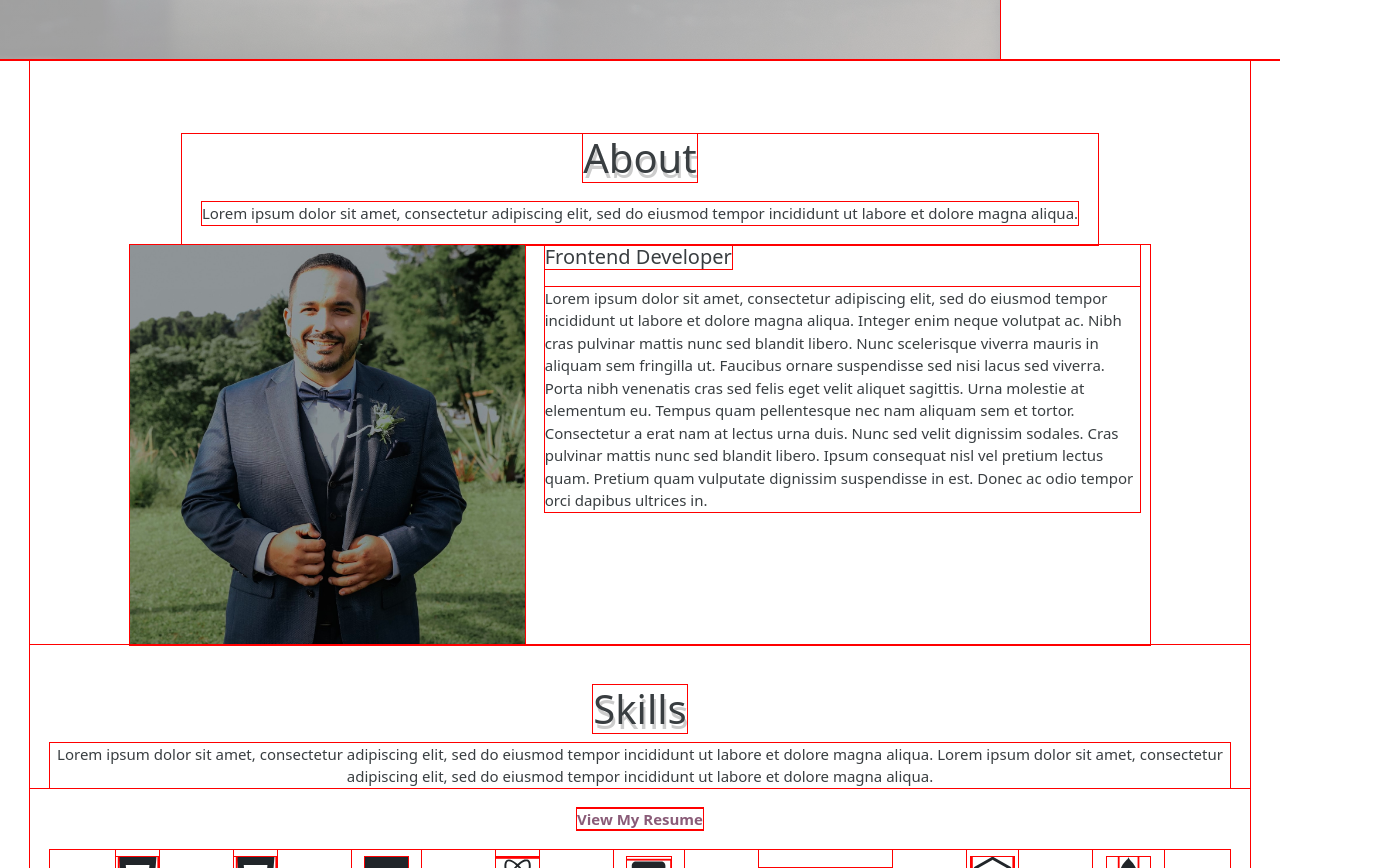
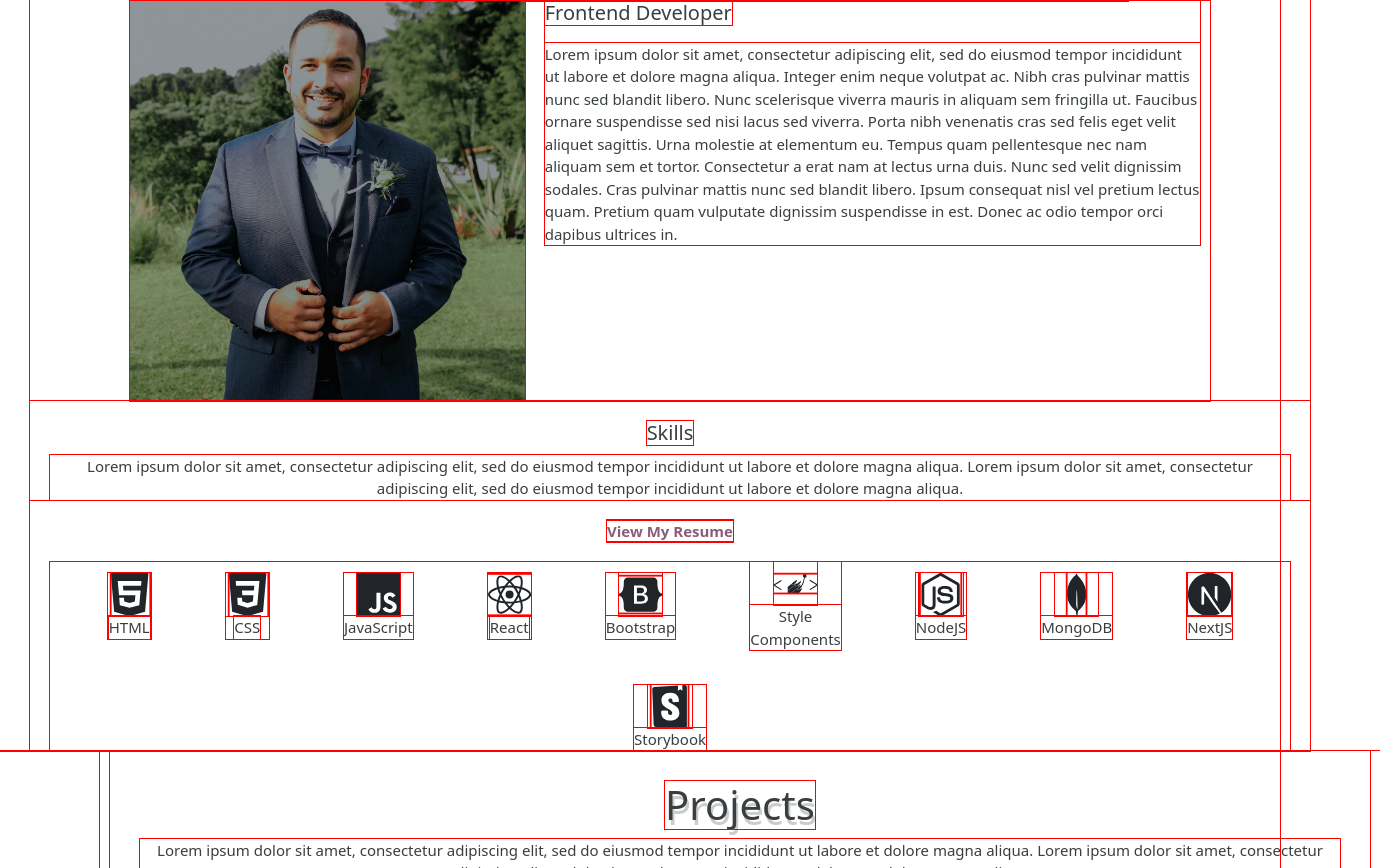
Before and after one commit to HectorAgudelo/next-portfolio, a Next.js app: page / in a window 1280 px wide. Shown: the part 940-1808 px from the top of the page, 1380 px wide, since content can reach past the window. Built offline with nearby package versions, Linux system fonts and the light colour scheme.

Commit message:
media queries for mobile m, mobile l

```diff
--- a/components/About.js
+++ b/components/About.js
@@ -28,13 +28,13 @@ const Image = styles.img`
 
 @media ${device.mobileM}{
   margin: 0px;
-  height: 400px;
+  height: 350px;
   width: auto;
 };
 
 @media ${device.mobileL}{
   margin: 0px;
-  height: 500px;
+  height: 400px;
   width: auto;
 };
 
@@ -219,42 +219,42 @@ justify-content:center;
 @media ${device.mobileM}{
   gap: 0px;
   margin: 0px 0px;
-  height: 176vh;
-  width: 125vmin;
+  height: 176%;
+  width: 100%;
 };
 
 
 @media ${device.mobileL}{
   gap: 0px;
   margin: 0px 0px;
-  height: 181vh;
-  width: 125vmin;
+  height: 181%;
+  width: 100%;
 };
 
 @media ${device.tablet}{
   gap: 0px;
   margin: 0px 20px;
-  height: 143vh;
-  width: auto;
+  height: 143%;
+  width: 100%;
 };
 
 @media ${device.laptop}{
   gap: 0px;
   margin: 0px 30px;
-  height: 118vh;
-  width: auto;
+  height: 118%;
+  width: 100%;
 };
 
 @media ${device.laptopL}{
   gap: 16px;
-  height: 140vh;
-  width: auto;
+  height: 140%;
+  width: 100%;
 };
 
 @media ${device.desktopL}{
 gap: 16px;
-height: 132vh;
-width: auto;
+height: 132%;
+width: 100%;
 };
 
 `;
@@ -277,7 +277,7 @@ justify-content:center;
   display: flex;
   gap: ${(props) => props.gapMobileM};
   font-Size: ${(props) => props.fontSizeMobileM};
-  height: 10vh;
+  height: 0%;
 
 };
 
@@ -285,7 +285,7 @@ justify-content:center;
   display: flex;
   gap: ${(props) => props.gapMobileL};
   font-Size: ${(props) => props.fontSizeMobileL};
-  height: 10vh;
+  height: 0%;
 
 };
 
@@ -293,14 +293,14 @@ justify-content:center;
   display: flex;
   gap: ${(props) => props.gapTablet};
   font-Size: ${(props) => props.fontSizeTablet};
-  height:10vh;
+  height: 0%;
 };
 
 @media ${device.laptop}{
   display: flex;
   gap: ${(props) => props.gapLaptop};
   font-Size: ${(props) => props.fontSizeLaptop};
-  height:10vh;
+  height: 0%;
   margin: 0px 20px 0px 20px;
 };
 
@@ -308,7 +308,7 @@ justify-content:center;
  display: flex;
   gap: ${(props) => props.gapLaptopL};
   font-Size: ${(props) => props.fontSizeLaptopL};
-  height:10vh;
+  height: 0%;
   margin: 0px 40px 0px 40px;
 };
 
@@ -317,7 +317,7 @@ justify-content:center;
   display: flex;
   gap: ${(props) => props.gapDesktopL};
   font-Size: ${(props) => props.fontSizeDesktopL};
-  height:10vh;
+  height: 0%;
   margin: 0px 40px 0px 40px;
 };
 
@@ -335,7 +335,7 @@ justify-content: center;
   height: ${(props) => props.viewHeightMobileS};
   gap: ${(props) => props.gapMobileS};
 
-  width: 100vw;
+  width: 100%;
 };
 
 @media ${device.mobileM}{
@@ -344,7 +344,7 @@ justify-content: center;
   height: ${(props) => props.viewHeightMobileM};
   gap: ${(props) => props.gapMobileM};
 
-  width: 125vmin;
+  width: 100%;
 };
 
 @media ${device.mobileL}{
@@ -353,7 +353,7 @@ justify-content: center;
   height: ${(props) => props.viewHeightMobileL};
   gap: ${(props) => props.gapMobileL};
 
-  width: 125vmin;
+  width: 100%;
 };
 
 @media ${device.tablet}{
@@ -361,7 +361,7 @@ justify-content: center;
   height: ${(props) => props.viewHeightTablet};
   gap: ${(props) => props.gapTablet};
 
-  width: auto;
+  width: 100%;
 };
 
 @media ${device.laptop}{
@@ -472,18 +472,18 @@ color: #393E41 !important;
 
 const About = forwardRef((props, ref) => {
   return (
-    <Container  fluid style={{ padding: '0px' }} ref={ref} {...props}>
-      <ContainerStyle >
+    <Container fluid style={{ padding: '0px' }} ref={ref} {...props}>
+      <ContainerStyle>
         <Section flexDirection='column' alignItems='center'>
           <Title
             titleAlign='center'
             textShadow='2px 5px 0 rgba(0,0,0,0.2)'
-            marginDesktopL='0px 0px 40px 0px'
-            marginLaptopL='0px 0px 20px 0px'
-            marginLaptop='0px 0px 10px 0px'
-            marginTablet='0px 0px 5px 0px'
-            marginMobileL='0px 0px 5px 0px'
-            marginMobileM='0px 0px 5px 0px'
+            marginDesktopL='30px 0px 40px 0px'
+            marginLaptopL='30px 0px 20px 0px'
+            marginLaptop='30px 0px 10px 0px'
+            marginTablet='30px 0px 5px 0px'
+            marginMobileL='30px 0px 5px 0px'
+            marginMobileM='30px 0px 5px 0px'
             marginMobileS='30px 0px 5px 0px'
             fontSizeDesktopL='80px'
             fontSizeLaptopL='45px'
@@ -552,7 +552,7 @@ const About = forwardRef((props, ref) => {
               fontSizeMobileM='20px'
               fontSizeMobileS='20px'
               textShadow='none'
-              margin='0px 0px 10px 0px'
+              margin='0px 0px 0px 0px'
             >
               Frontend Developer
             </Title>
@@ -582,24 +582,18 @@ const About = forwardRef((props, ref) => {
             </Text>
           </Section>
         </Section>
-        <SectionSkills flexDirection='column' alignItems='center' gap='0px'>
+        <SectionSkills flexDirection='column' alignItems='center' gap='10px'>
           <TitleSkills
             titleAlign='center'
-            textShadow='2px 5px 0 rgba(0,0,0,0.2)'
-            marginDesktopL='0px 0px 40px 0px'
-            marginLaptopL='40px 0px 20px 0px'
-            marginLaptop='40px 0px 10px 0px'
-            marginTablet='40px 0px 5px 0px'
-            marginMobileL='40px 0px 5px 0px'
-            marginMobileM='40px 0px 5px 0px'
-            marginMobileS='40px 0px 5px 0px'
-            fontSizeDesktopL='80px'
-            fontSizeLaptopL='45px'
-            fontSizeLaptop='40px'
-            fontSizeTablet='35px'
-            fontSizeMobileL='35px'
-            fontSizeMobileM='30px'
-            fontSizeMobileS='25px'
+            textShadow='none'
+            margin='20px 0px 10px 0px'
+            fontSizeDesktopL='50px'
+            fontSizeLaptopL='30px'
+            fontSizeLaptop='20px'
+            fontSizeTablet='20px'
+            fontSizeMobileL='20px'
+            fontSizeMobileM='20px'
+            fontSizeMobileS='20px'
           >
             Skills
           </TitleSkills>
@@ -784,7 +778,7 @@ const About = forwardRef((props, ref) => {
               fontSizeDesktopL='25px'
               fontSizeLaptop='15px'
             >
-              Style <br/> Components
+              Style <br /> Components
             </TextSkills>
           </ContainerSkills>
           <ContainerSkills
--- a/components/ContactInfo.js
+++ b/components/ContactInfo.js
@@ -22,23 +22,23 @@ background: #8a5c68;
 };
 
 @media ${device.mobileM}{
-  background-size: cover;
-  height: 40vh;
-  width: 125vmin;
+
+  height: 40%;
+  width: 100%;
   align-items: center;
 };
 
 @media ${device.mobileL}{
   background-size: cover;
-  height: 35vh;
-  width: 125vmin;
+  height: 35%;
+  width: 100%;
   align-items: center;
 };
 
 @media ${device.tablet}{
   background-size: cover;
-  height: 30vh;
-  width: auto;
+  height: 30%;
+  width: 100%;
   align-items: center;
   margin-top: 10px
 };
@@ -48,7 +48,7 @@ background: #8a5c68;
 };
 
 @media ${device.laptopL}{
-    height: 31vh;
+    height: 31%;
     margin-top: 65px
 };
 
--- a/components/HomeComp/HomeComp.js
+++ b/components/HomeComp/HomeComp.js
@@ -24,15 +24,15 @@ background: linear-gradient(rgba(255,255,255,0.7), rgba(255,255,255,0.6)), url('
 
 @media ${device.mobileM}{
   background-size: cover;
-  height: 125vh;
-  width: 125vmin;
+  height: 100vh;
+  width: 100%;
   align-items: center;
 };
 
 @media ${device.mobileL}{
   background-size: cover;
-  height: 125vh;
-  width: 125vmin;
+  height: 100vh;
+  width: 100%;
   align-items: center;
 };
 =
@@ -69,12 +69,12 @@ color: #393E41;
 };
 
 @media ${device.mobileM}{
-  font-size: 30px;
+  font-size: 25px;
   margin: 4px 0px;
 };
 
 @media ${device.mobileL}{
-  font-size: 30px;
+  font-size: 25px;
   margin: 4px 60px;
 };
 
--- a/components/ProjectModalContainer/ProjectModalContainer.js
+++ b/components/ProjectModalContainer/ProjectModalContainer.js
@@ -129,7 +129,7 @@ justify-content: center;
 
   gap: ${(props) => props.gapMobileM};
   height: ${(props) => props.viewHeightMobileM};
-  width: 125vmin;
+  width: 100%;
 
 };
 
@@ -139,7 +139,7 @@ justify-content: center;
   height: ${(props) => props.viewHeightMobileL};
   gap: ${(props) => props.gapMobileL};
 
-  width: 125vmin;
+  width: 100%;
 
 };
 
@@ -148,7 +148,7 @@ justify-content: center;
   height: ${(props) => props.viewHeightTablet};
   gap: ${(props) => props.gapTablet};
 
-  width: auto;
+  width: 100%;
 };
 
 @media ${device.laptop}{
@@ -244,35 +244,35 @@ const ProjectModalContainer = forwardRef((props, ref) => {
       gapMobileL='0px'
       gapMobileM='0px'
       gapMobileS='0px'
-      viewHeightDesktopL='45vh'
-      viewHeightLaptopL='90vh'
-      viewHeightLaptop='142vh'
-      viewHeightTablet='146vh'
-      viewHeightMobileL='144vh'
-      viewHeightMobileM='141vh'
+      viewHeightDesktopL='45%'
+      viewHeightLaptopL='90%'
+      viewHeightLaptop='142%'
+      viewHeightTablet='146%'
+      viewHeightMobileL='144%'
+      viewHeightMobileM='141%'
       viewHeightMobileS='100%'
     >
       <Section
         flexDirection='column'
         alignItems='center'
         gap='0px'
-        viewHeightDesktopL='30vh'
-        viewHeightLaptopL='48vh'
-        viewHeightLaptop='20vh'
-        viewHeightTablet='25vh'
-        viewHeightMobileL='25vh'
-        viewHeightMobileM='23vh'
+        viewHeightDesktopL='30%'
+        viewHeightLaptopL='48%'
+        viewHeightLaptop='20%'
+        viewHeightTablet='25%'
+        viewHeightMobileL='25%'
+        viewHeightMobileM='23%'
         viewHeightMobileS='25%'
       >
         <Title
           titleAlign='center'
           textShadow='2px 5px 0 rgba(0,0,0,0.2)'
-          marginDesktopL='100px 0px 40px 0px'
-          marginLaptopL='90px 0px 20px 0px'
-          marginLaptop=' 40px 0px 10px 0px'
-          marginTablet='0px 0px 5px 0px'
-          marginMobileL='0px 0px 5px 0px'
-          marginMobileM='0px 0px 5px 0px'
+          marginDesktopL='30px 0px 40px 0px'
+          marginLaptopL='30px 0px 20px 0px'
+          marginLaptop=' 30px 0px 10px 0px'
+          marginTablet='30px 0px 5px 0px'
+          marginMobileL='30px 0px 5px 0px'
+          marginMobileM='30px 0px 5px 0px'
           marginMobileS='30px 0px 10px 0px'
           fontSizeDesktopL='80px'
           fontSizeLaptopL='45px'
@@ -308,8 +308,8 @@ const ProjectModalContainer = forwardRef((props, ref) => {
         gapLaptopL='30px'
         gapLaptop='20px'
         gapTablet='10px'
-        gapMobileL='20px'
-        gapMobileM='20px'
+        gapMobileL='10px'
+        gapMobileM='10px'
         gapMobileS='15px'
       >
         <ProjectModalRender
--- a/pages/index.js
+++ b/pages/index.js
@@ -22,7 +22,7 @@ export default function Home() {
   };
 
   return (
-    <div>
+    <div style={{height:'100%'}}>
       <NavigationBar
         about={() => {scrollDown(about); console.log('component')}}
         home={() => scrollDown(home)}
```
